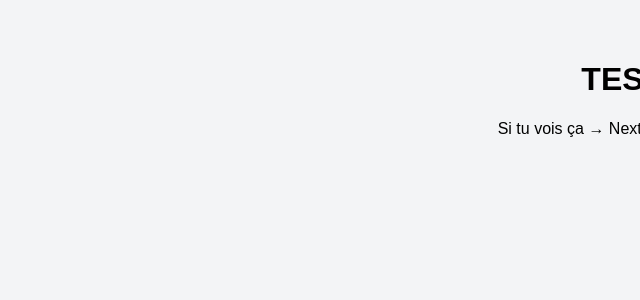
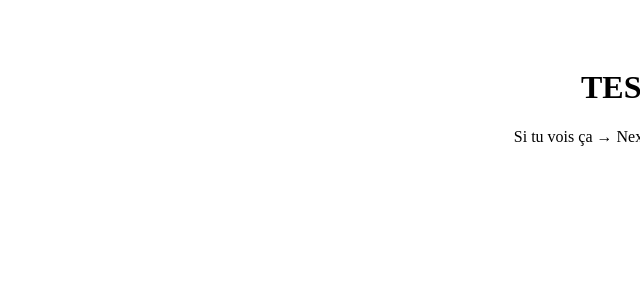
Before and after one commit to YSL-Home/nabdriyadah, a Next.js app: page / in a window 1280 px wide. Shown: the top 300 px of the page, without its empty margins (640-1280 px from the left). Built offline with nearby package versions, Linux system fonts and the light colour scheme.

Commit message:
Update layout.jsx

```diff
--- a/app/layout.jsx
+++ b/app/layout.jsx
@@ -6,16 +6,7 @@ export const metadata = {
 export default function RootLayout({ children }) {
   return (
     <html lang="ar" dir="rtl">
-      <body
-        style={{
-          margin: 0,
-          padding: 0,
-          background: "#f3f4f6",
-          fontFamily: "Arial, sans-serif"
-        }}
-      >
-        {children}
-      </body>
+      <body>{children}</body>
     </html>
   );
 }
```
